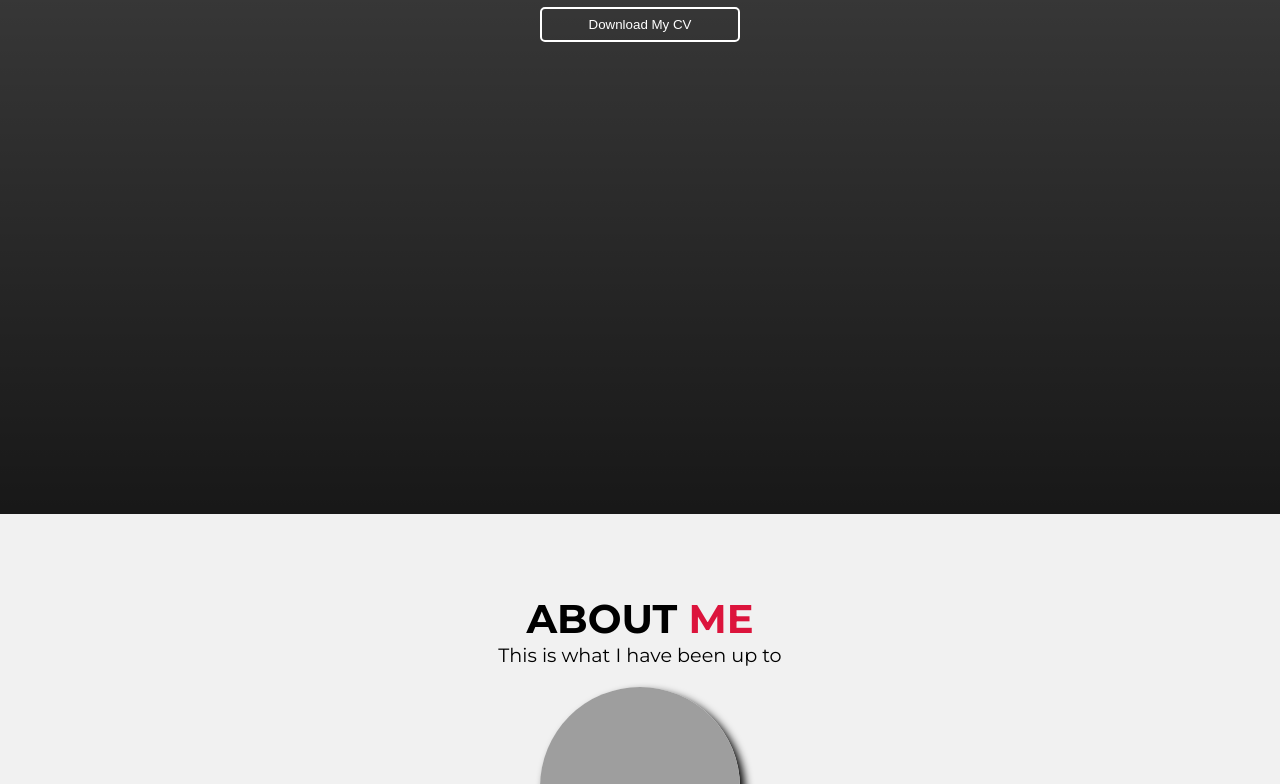
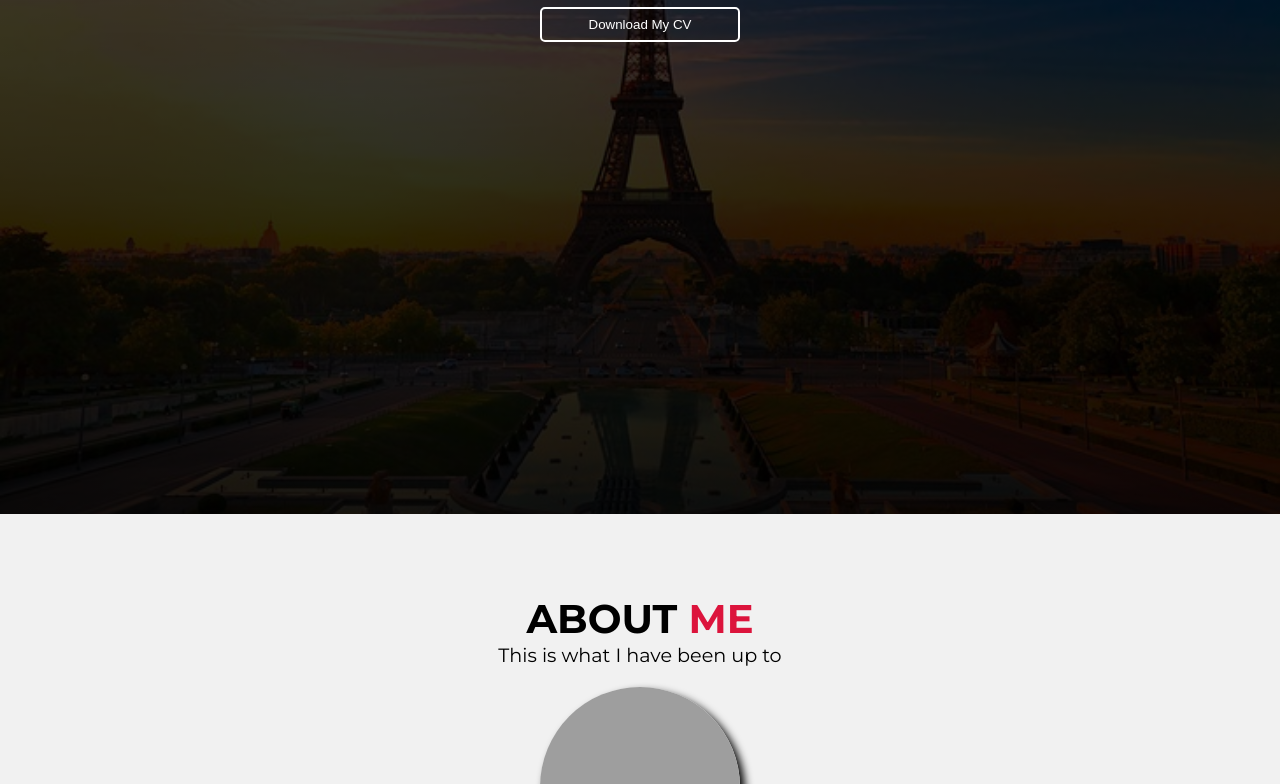
Before and after one commit to Trevor27/Trevor27.github.io, a plain HTML site: page index.html in a window 1280 px wide. Shown: the part 286-1070 px from the top of the page. Drawn offline with Linux system fonts and the light colour scheme; grey boxes are pictures that could not be loaded.

Commit message:
functional cv button

```diff
--- a/index.html
+++ b/index.html
@@ -28,7 +28,11 @@
         <p>
           Let's bring change together for a better future!
         </p>
-        <button class="btn-hero">Download My CV</button>
+        <div>
+          <a href="./Assets/Docs/CV.pdf">
+          <button class="btn-hero" >Download My CV</button><a href="./Assets/Docs/CV.pdf"></a></button>
+          </a>
+        </div>
       </div>
     </header>
 
--- a/stylesheet.css
+++ b/stylesheet.css
@@ -16,7 +16,7 @@ body {
   background-image: linear-gradient(
     rgba(0, 0, 0, 0.7),
     rgba(0, 0, 0, 0.9)
-  ); /*,  url('./Assets/Images/bg.jpg')*/
+  ),  url('./Assets/Images/bg.jpg');
   background-position: center;
   background-size: cover;
 }
@@ -222,7 +222,6 @@ body {
 @media (max-width: 750px) {
   .skills-row {
     flex-direction: column;
-    flex-shrink: inherit;
   }
   #skills {
     padding: 20px;
```
Also changed, not shown: 1 other file.
